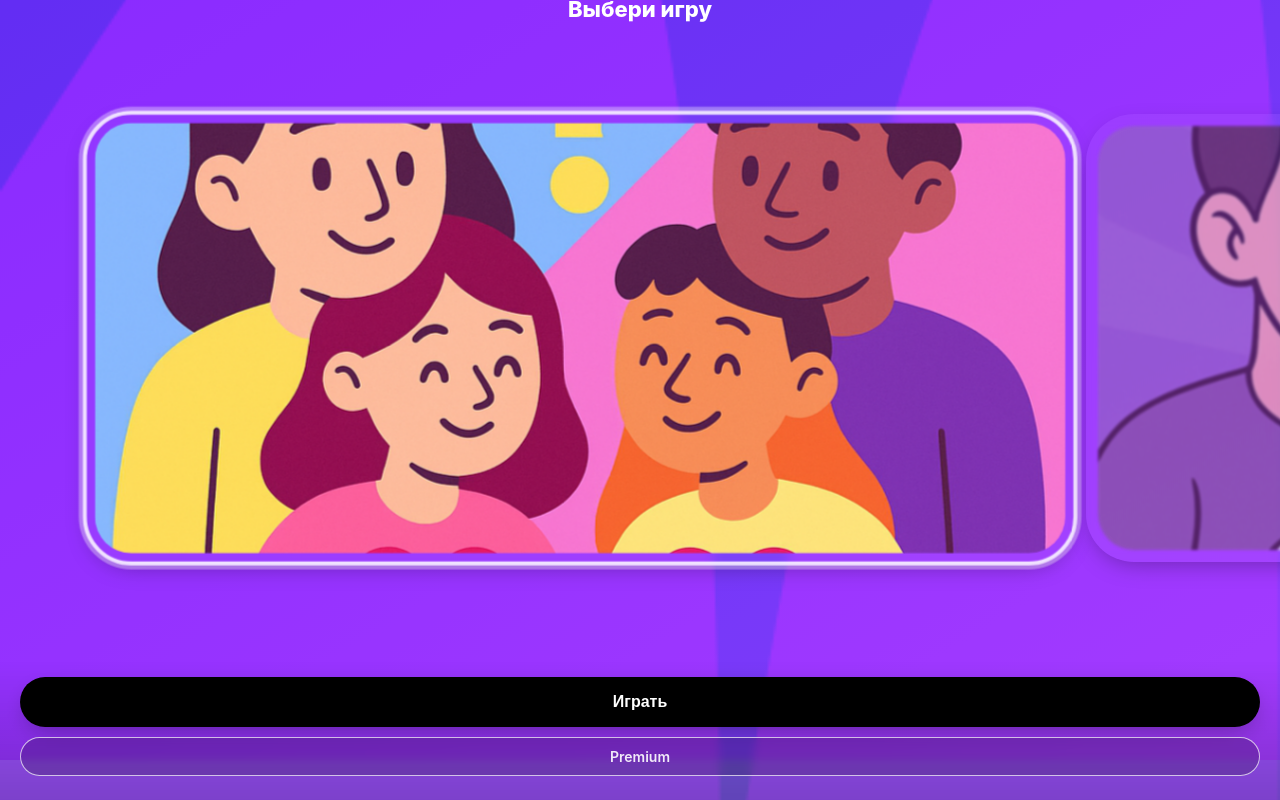
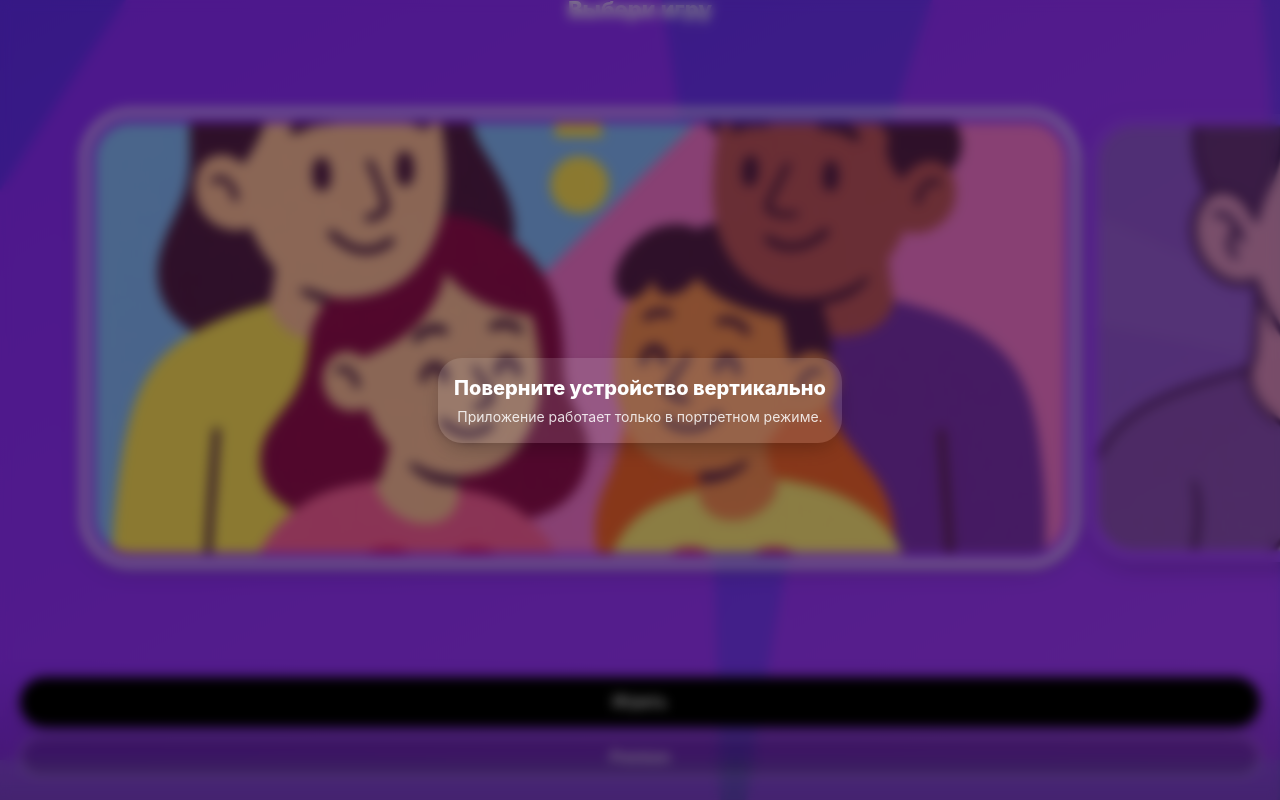
Before and after one commit to emuhich/game_web_app_bot, a FastAPI app: page / in a window 1280 px wide. Run offline with FastAPI, Linux system fonts and the light colour scheme; parts of the project's set-up code (start-up, migrations or seed data) failed here and were passed over; some libraries are stand-ins or nearby versions.

Commit message:
Рефакторинг

```diff
--- a/app/frontend/static/css/webapp.css
+++ b/app/frontend/static/css/webapp.css
@@ -940,3 +940,41 @@ body {
   .premium-status { font-size: 18px; }
   .premium-plan { padding: 9px 20px; }
 }
+
+.categories-page .categories-row {
+  padding-top: 48px;
+}
+
+/* Попап-блокировка горизонтальной ориентации: просим повернуть устройство вертикально */
+.orientation-overlay {
+  position: fixed;
+  inset: 0;
+  z-index: 2000;
+  background: rgba(0,0,0,0.45);
+  backdrop-filter: blur(6px);
+  display: none;
+  align-items: center;
+  justify-content: center;
+  color: #fff;
+}
+.orientation-overlay.show {
+  display: flex;
+}
+.orientation-overlay .box {
+  background: rgba(255,255,255,0.12);
+  border-radius: 24px;
+  padding: 18px 16px;
+  max-width: 520px;
+  text-align: center;
+  box-shadow: var(--shadow);
+}
+.orientation-overlay .title {
+  font-weight: 800;
+  font-size: 20px;
+  margin: 0 0 8px;
+}
+.orientation-overlay .text {
+  font-size: 14px;
+  color: rgba(255,255,255,0.85);
+  margin: 0;
+}
--- a/app/frontend/static/js/index.js
+++ b/app/frontend/static/js/index.js
@@ -1,8 +1,10 @@
-import { haptics } from '/static/js/haptics.js';
-import { getVerifiedId } from '/static/js/auth.js';
-import { showDevOverlay } from '/static/js/popups.js';
+import {haptics} from '/static/js/haptics.js';
+import {ensureAuth, getVerifiedId} from '/static/js/auth.js';
+import {showDevOverlay} from '/static/js/popups.js';
 
-document.addEventListener('DOMContentLoaded', () => {
+
+document.addEventListener('DOMContentLoaded', async () => {
+    await ensureAuth();
     console.log('[index.js] DOMContentLoaded');
     if (window.Telegram && window.Telegram.WebApp) {
         Telegram.WebApp.expand(); // Full-screen mode for Telegram WebApp
@@ -27,25 +29,35 @@ document.addEventListener('DOMContentLoaded', () => {
 
     function markDevGames() {
         const cards = Array.from(carousel.querySelectorAll('.game-card'));
-    cards.forEach(card => { if (card.dataset.inDevelopment === '1') card.classList.add('in-development'); });
+        cards.forEach(card => {
+            if (card.dataset.inDevelopment === '1') card.classList.add('in-development');
+        });
     }
 
     let activeCard = null;
     const updateActive = () => {
         const cards = Array.from(carousel.querySelectorAll('.game-card'));
-    if (!cards.length) { activeCard = null; return; }
+        if (!cards.length) {
+            activeCard = null;
+            return;
+        }
         const center = window.innerWidth / 2;
         let best = null, bestDist = Infinity;
         cards.forEach(card => {
             const rect = card.getBoundingClientRect();
             const c = rect.left + rect.width / 2;
             const d = Math.abs(c - center);
-      if (d < bestDist) { bestDist = d; best = card; }
+            if (d < bestDist) {
+                bestDist = d;
+                best = card;
+            }
         });
         const prev = activeCard;
         cards.forEach(c => c.classList.toggle('is-active', c === best));
         activeCard = best;
-    if (prev && best && prev !== best) { haptics.selection(); }
+        if (prev && best && prev !== best) {
+            haptics.selection();
+        }
     };
 
     markDevGames();
@@ -56,33 +68,50 @@ document.addEventListener('DOMContentLoaded', () => {
     }
 
     let rafId = null;
-  const onScroll = () => { if (rafId) cancelAnimationFrame(rafId); rafId = requestAnimationFrame(updateActive); };
-  carousel.addEventListener('scroll', onScroll, { passive: true });
-  window.addEventListener('resize', onScroll, { passive: true });
+    const onScroll = () => {
+        if (rafId) cancelAnimationFrame(rafId);
+        rafId = requestAnimationFrame(updateActive);
+    };
+    carousel.addEventListener('scroll', onScroll, {passive: true});
+    window.addEventListener('resize', onScroll, {passive: true});
 
     // drag-scroll
     let isDown = false, startX = 0, scrollStart = 0, lastStep = 0;
     carousel.addEventListener('pointerdown', e => {
-    isDown = true; startX = e.pageX; scrollStart = carousel.scrollLeft; lastStep = 0;
+        isDown = true;
+        startX = e.pageX;
+        scrollStart = carousel.scrollLeft;
+        lastStep = 0;
         haptics.impact('soft');
         carousel.setPointerCapture(e.pointerId);
     });
     carousel.addEventListener('pointermove', e => {
-    if (!isDown) return; const dx = e.pageX - startX; carousel.scrollLeft = scrollStart - dx; onScroll();
+        if (!isDown) return;
+        const dx = e.pageX - startX;
+        carousel.scrollLeft = scrollStart - dx;
+        onScroll();
         const cardW = activeCard?.getBoundingClientRect()?.width || 1;
         const step = Math.floor(Math.abs(dx) / (cardW * 0.25));
-    if (step > lastStep) { haptics.selection(); lastStep = step; }
+        if (step > lastStep) {
+            haptics.selection();
+            lastStep = step;
+        }
     });
-  const endDrag = () => { isDown = false; };
+    const endDrag = () => {
+        isDown = false;
+    };
     carousel.addEventListener('pointerup', endDrag);
     carousel.addEventListener('pointerleave', endDrag);
 
     // Кнопка «Играть» — переход в выбранную игру
-  playBtn.addEventListener('click', () => {
+    playBtn.addEventListener('click', async () => {
         if (!activeCard) return;
         const isDev = activeCard.dataset.inDevelopment === '1';
         haptics.impact(isDev ? 'light' : 'medium');
-    if (isDev) { showDevOverlay(); return; }
+        if (isDev) {
+            showDevOverlay();
+            return;
+        }
         const code = activeCard.dataset.code;
         let url = '/honesty';
         if (code === 'honesty') url = '/honesty';
--- a/app/frontend/static/js/telegram_init.js
+++ b/app/frontend/static/js/telegram_init.js
@@ -91,18 +91,36 @@
     }
   }
 
+  function updateOrientationOverlay() {
+    const isLandscape = window.innerWidth > window.innerHeight;
+    let overlay = document.querySelector('.orientation-overlay');
+    if (!overlay) {
+      overlay = document.createElement('div');
+      overlay.className = 'orientation-overlay';
+      overlay.innerHTML = '<div class="box"><h3 class="title">Поверните устройство вертикально</h3><p class="text">Приложение работает только в портретном режиме.</p></div>';
+      document.body.appendChild(overlay);
+    }
+    if (isLandscape) {
+      overlay.classList.add('show');
+    } else {
+      overlay.classList.remove('show');
+    }
+  }
+
   const ROOT_PATHS = ['/']; // оставляем только абсолютный корень как место без BackButton
   let backHandler = null;
   let backDebounce = null;
 
   function attachEvents(){
     const tg = window.Telegram?.WebApp; if (!tg) return;
-    tg.onEvent?.('fullscreenChanged', () => { updateSafeArea(); controlBackButton(); });
-    tg.onEvent?.('viewportChanged', () => { updateSafeArea(); controlBackButton(); });
+    tg.onEvent?.('fullscreenChanged', () => { updateSafeArea(); controlBackButton(); updateOrientationOverlay(); });
+    tg.onEvent?.('viewportChanged', () => { updateSafeArea(); controlBackButton(); updateOrientationOverlay(); });
     tg.onEvent?.('themeChanged', () => { controlBackButton(); });
+    window.addEventListener('resize', updateOrientationOverlay, { passive: true });
+    window.addEventListener('orientationchange', updateOrientationOverlay, { passive: true });
     window.addEventListener('popstate', () => {
       if (backDebounce) clearTimeout(backDebounce);
-      backDebounce = setTimeout(controlBackButton, 50); // даем истории обновиться
+      backDebounce = setTimeout(controlBackButton, 50);
     });
   }
 
@@ -110,6 +128,7 @@
   function init(){
     attachEvents();
     controlBackButton();
+    updateOrientationOverlay();
     const ok = tryFullscreen();
     if (!ok || !isFsEnabled(window.Telegram?.WebApp)) scheduleRetries(); else maybeSetupFallbackButton();
   }
```
Lines whose indentation alone changed are shown as unchanged.
